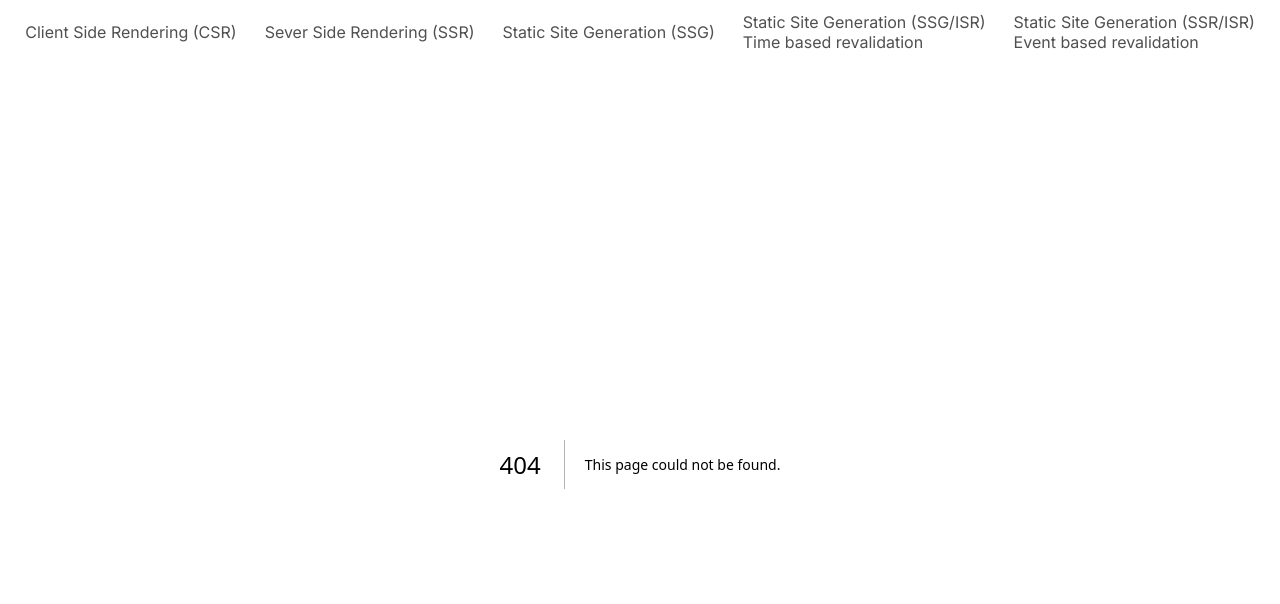
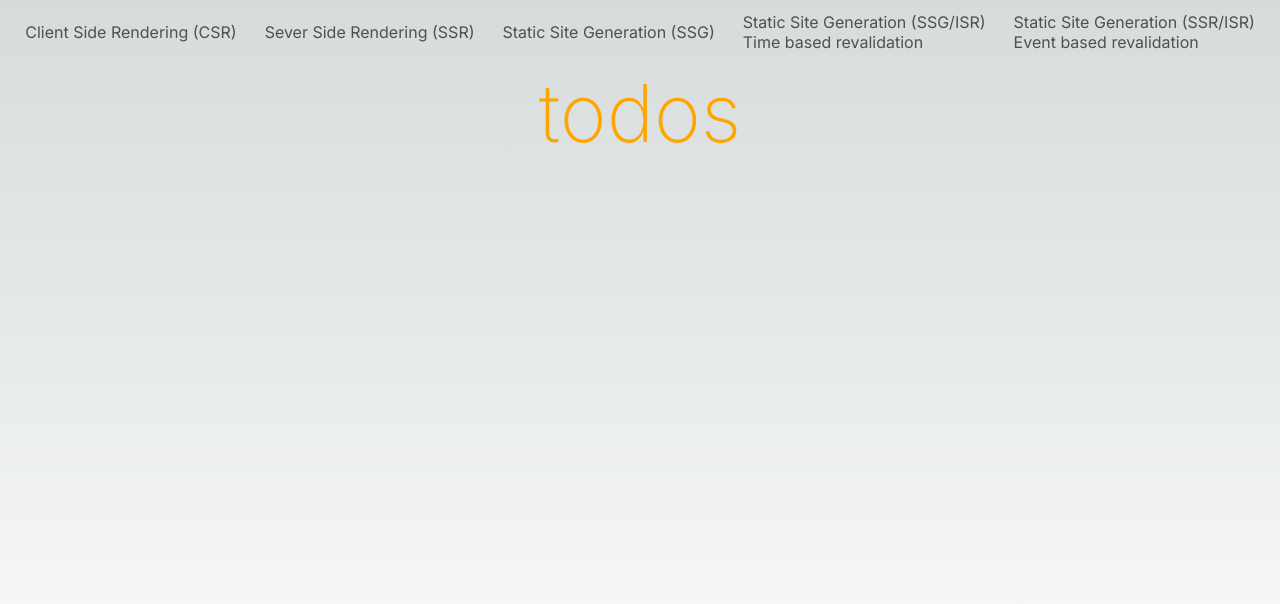
Before and after one commit to luizgrocco/next-tech-talk, a Next.js app: page /todos in a window 1280 px wide. Before the commit this address had no page. Shown: the top 604 px of the page. Built offline with nearby package versions, Linux system fonts and the light colour scheme.

Commit message:
adds styling and routes

```diff
--- a/src/app/app.module.css
+++ b/src/app/app.module.css
@@ -4,8 +4,8 @@
   flex-direction: column;
   align-items: center;
   justify-content: center;
-  font-size: 80px;
-  color: red;
+  font-size: 65px;
+  color: orange;
 }
 
 .link {
--- a/src/app/page.tsx
+++ b/src/app/page.tsx
@@ -3,5 +3,7 @@ import Link from "next/link";
 import styles from "./app.module.css";
 
 export default function Home() {
-  return <main className={styles.main}>Welcome to Todos Tech Talk</main>;
+  return (
+    <main className={styles.main}>Welcome to yet another Todos Tech Talk</main>
+  );
 }
--- /dev/null
+++ b/src/app/todos/components/Title.tsx
@@ -0,0 +1,5 @@
+import style from "../todos.module.css";
+
+export function Title() {
+  return <h1 className={style.title}>todos</h1>;
+}
--- a/src/app/todos/layout.tsx
+++ /dev/null
@@ -1,5 +0,0 @@
-import { ReactNode } from "react";
-
-export default function Layout({ children }: { children: ReactNode }) {
-  return <div></div>;
-}
--- /dev/null
+++ b/src/app/todos/page.tsx
@@ -0,0 +1,10 @@
+import { Title } from "./components/Title";
+import style from "./todos.module.css";
+
+export default function TodosPage() {
+  return (
+    <div className={style.container}>
+      <Title />
+    </div>
+  );
+}
--- /dev/null
+++ b/src/app/todos/todos.module.css
@@ -0,0 +1,13 @@
+.container {
+  width: 100%;
+  height: 100%;
+  display: flex;
+  flex-direction: column;
+  align-items: center;
+}
+
+.title {
+  font-size: 80px;
+  color: orange;
+  font-weight: 200;
+}
```
Also changed, not shown: src/app/todos/components/Todos.tsx (added), 1 other file (tests, documents, lock files or other folders).
